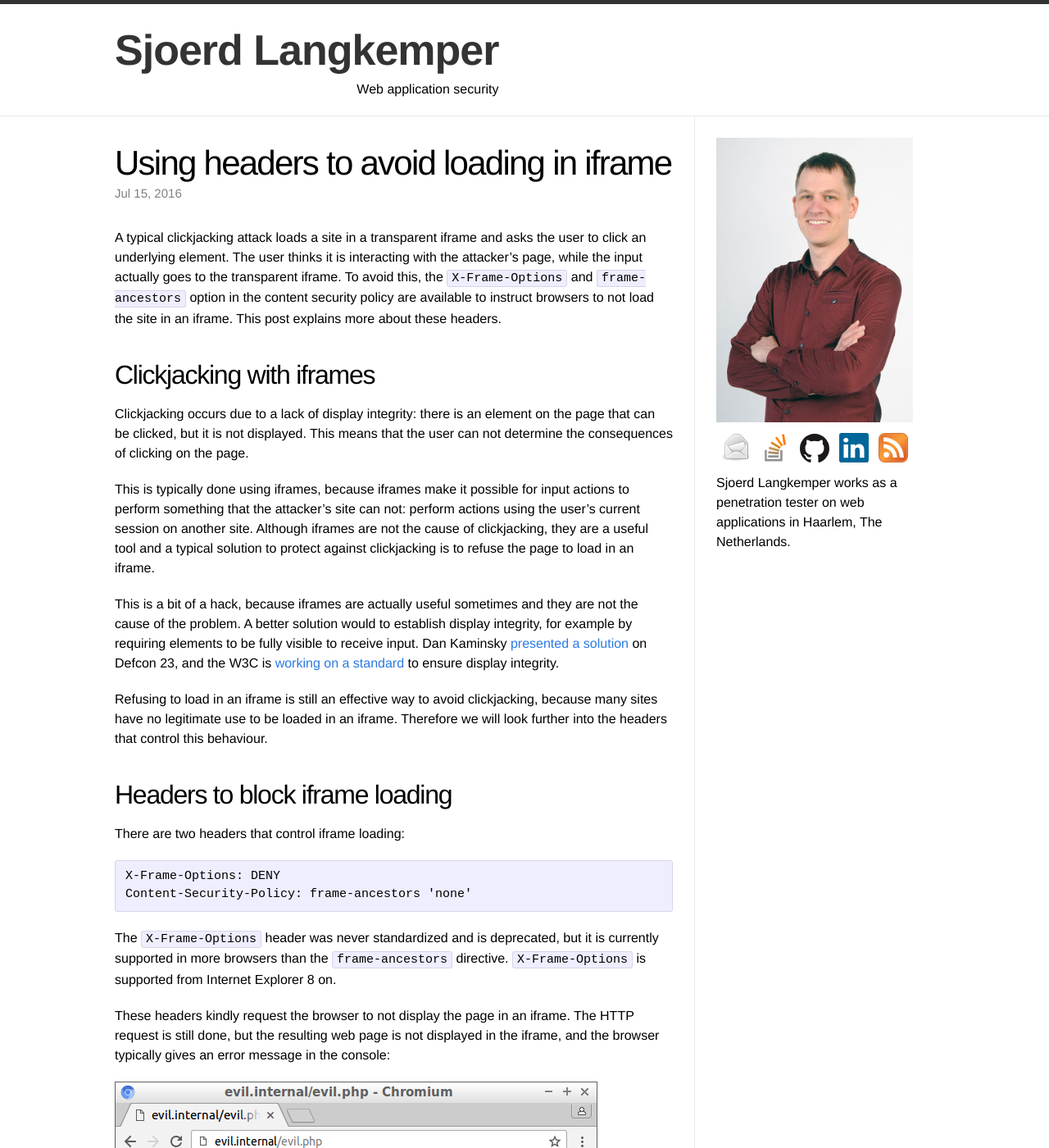
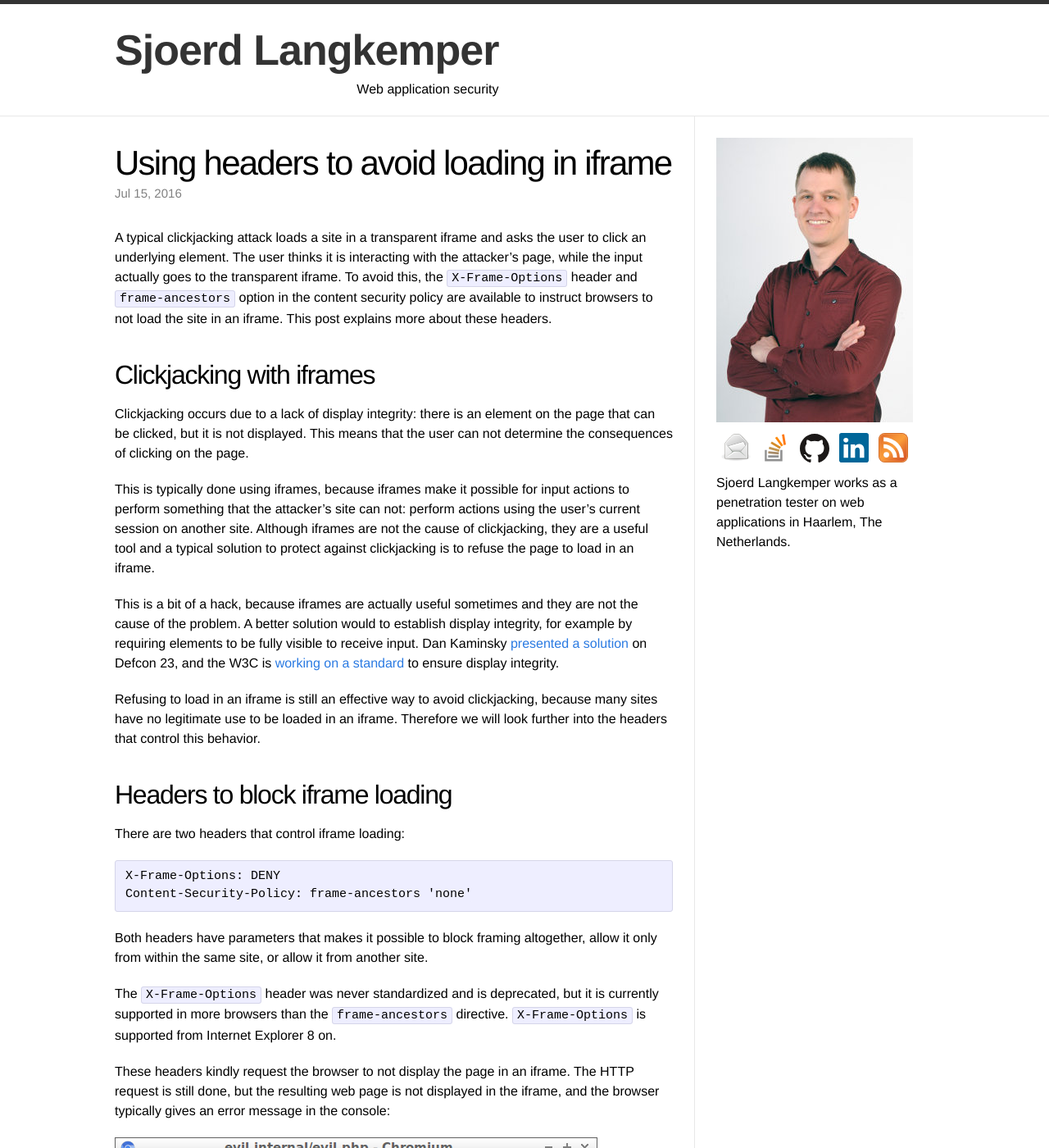
Before and after one commit to Sjord/Sjord.github.io, a Jekyll site: the page built from _posts/2016-07-15-block-iframe-loading.md, in a window 1280 px wide and 1400 px high. Shown: the whole window at 82% size. Built offline with Jekyll 4.4.1, drawn with Linux system fonts in a browser that asks for light colours; some of the changed text lies outside the part shown.

Commit message:
Iframe post

```diff
--- a/_posts/2016-07-15-block-iframe-loading.md
+++ b/_posts/2016-07-15-block-iframe-loading.md
@@ -5,7 +5,7 @@
 date: 2016-07-15
 ---
 
-A typical clickjacking attack loads a site in a transparent iframe and asks the user to click an underlying element. The user thinks it is interacting with the attacker's page, while the input actually goes to the transparent iframe. To avoid this, the `X-Frame-Options` and `frame-ancestors` option in the content security policy are available to instruct browsers to not load the site in an iframe. This post explains more about these headers.
+A typical clickjacking attack loads a site in a transparent iframe and asks the user to click an underlying element. The user thinks it is interacting with the attacker's page, while the input actually goes to the transparent iframe. To avoid this, the `X-Frame-Options` header and `frame-ancestors` option in the content security policy are available to instruct browsers to not load the site in an iframe. This post explains more about these headers.
 
 ## Clickjacking with iframes
 
@@ -15,7 +15,7 @@
 
 This is a bit of a hack, because iframes are actually useful sometimes and they are not the cause of the problem. A better solution would to establish display integrity, for example by requiring elements to be fully visible to receive input. Dan Kaminsky [presented a solution](http://www.slideshare.net/dakami/i-want-these-bugs-off-my-internet-51423044) on Defcon 23, and the W3C is [working on a standard](https://dvcs.w3.org/hg/user-interface-safety/raw-file/tip/user-interface-safety.html) to ensure display integrity.
 
-Refusing to load in an iframe is still an effective way to avoid clickjacking, because many sites have no legitimate use to be loaded in an iframe. Therefore we will look further into the headers that control this behaviour.
+Refusing to load in an iframe is still an effective way to avoid clickjacking, because many sites have no legitimate use to be loaded in an iframe. Therefore we will look further into the headers that control this behavior.
 
 ## Headers to block iframe loading
 
@@ -23,6 +23,8 @@
 
     X-Frame-Options: DENY
     Content-Security-Policy: frame-ancestors 'none'
+
+Both headers have parameters that makes it possible to block framing altogether, allow it only from within the same site, or allow it from another site.
 
 The `X-Frame-Options` header was never standardized and is deprecated, but it is currently supported in more browsers than the `frame-ancestors` directive. `X-Frame-Options` is supported from Internet Explorer 8 on.
 
@@ -64,9 +66,9 @@
 
     <meta http-equiv="content-type" content="text/html; charset=UTF-8">
 
-This does not work for the `X-Frame-Options` header or the `frame-ancestors` directive.
+This does not work for the `X-Frame-Options` header or the `frame-ancestors` directive. In contrast to the headers, the meta tag is embedded in the page. It is handled during the rendering of the page, something which the headers are supposed to block when it is done in an iframe. To correctly block iframe loading, the frame options should be known *before* rendering the page, and that is why the options should be in a header.
 
-TODO: Why?
+Chrome tried to correctly handle the `meta` tag for `X-Frame-Options`, but subsequently [removed it](https://www.chromestatus.com/feature/6450843930853376) because it does not provide a reliable protection.
 
 ## Browser support
 
```
Also changed, not shown: other parts of _posts/2016-07-15-block-iframe-loading.md (+1 -1 lines).
